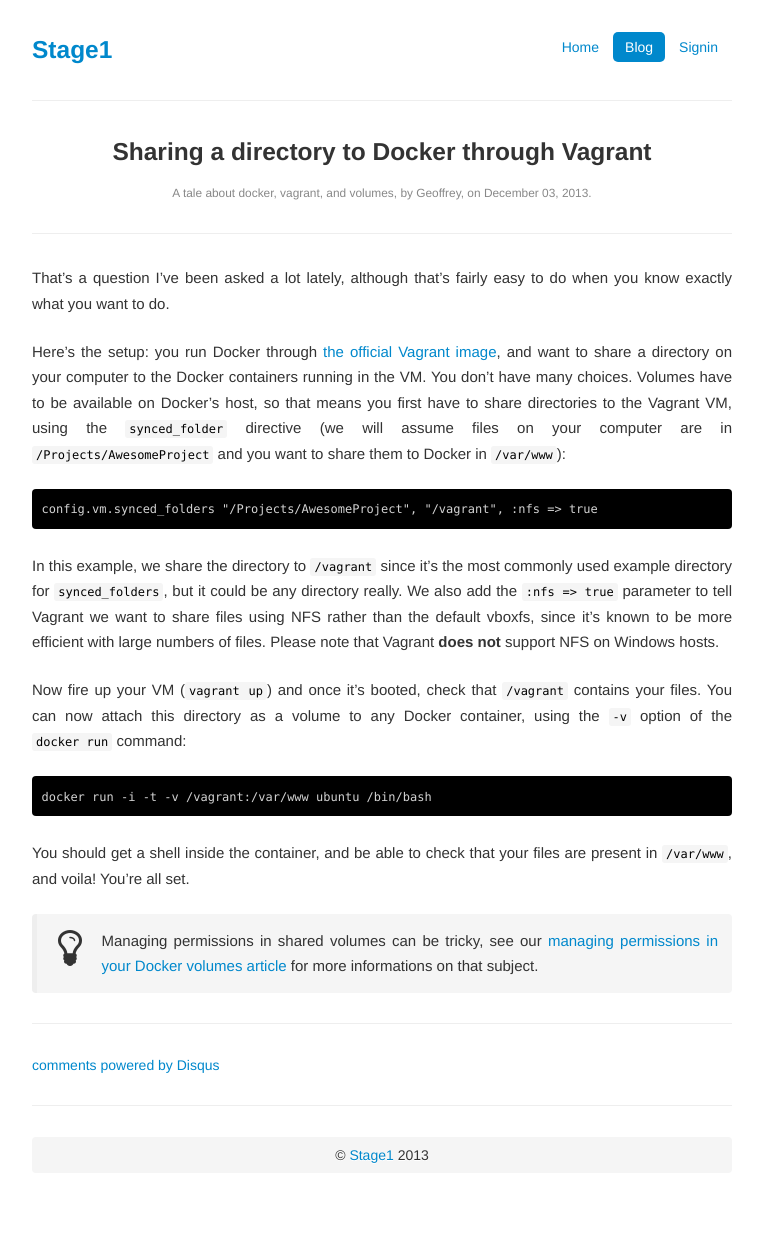
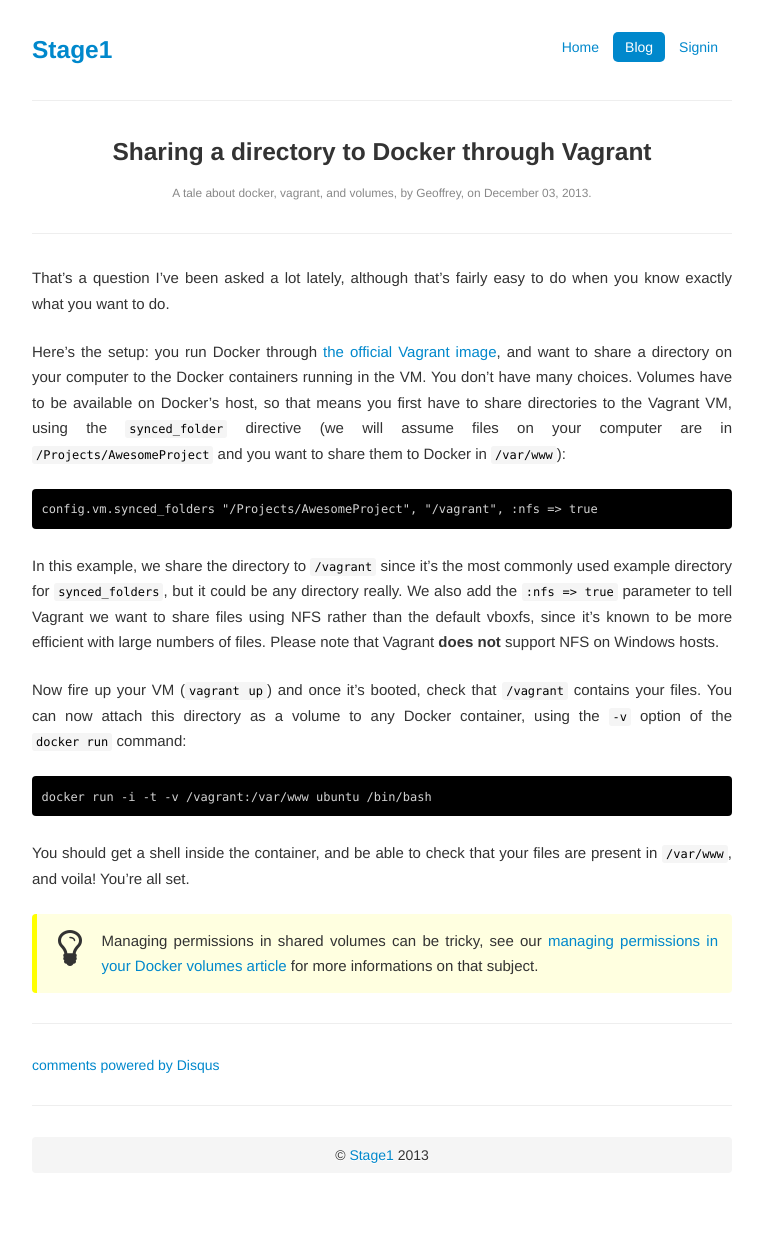
Before and after one commit to pborreli/blog-2, a Jekyll site: the page built from _posts/2013-12-03-sharing-a-directory-to-docker-through-vagrant.md, in a window 1280 px wide. Shown: the whole page, without its empty margins (258-1021 px from the left). Built offline with Jekyll 4.4.1, drawn with Linux system fonts in a browser that asks for light colours; comment, search, counter and statistics services are not loaded.

Commit message:
better note color

```diff
--- a/assets/css/blog.css
+++ b/assets/css/blog.css
@@ -48,7 +48,8 @@ code {
 }
 
 .note {
-    background-color: #f5f5f5;
+    background-color: #ffffe0;
+    border-color: #ffff00;
     border-radius: 4px;
     padding: 1em;
     overflow: auto;
```
